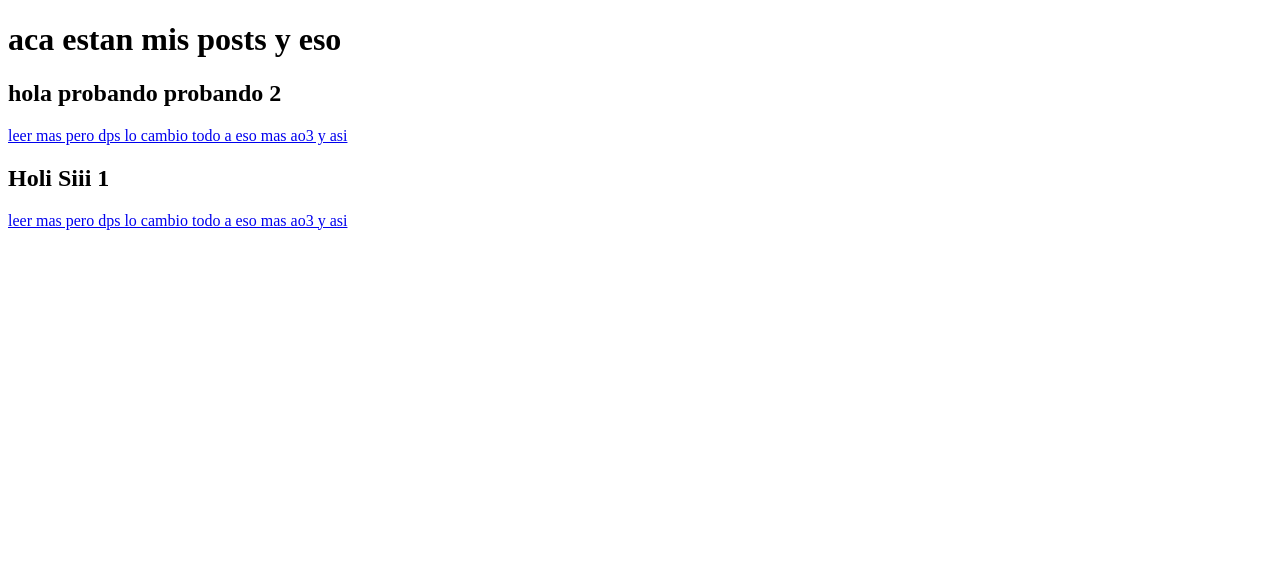
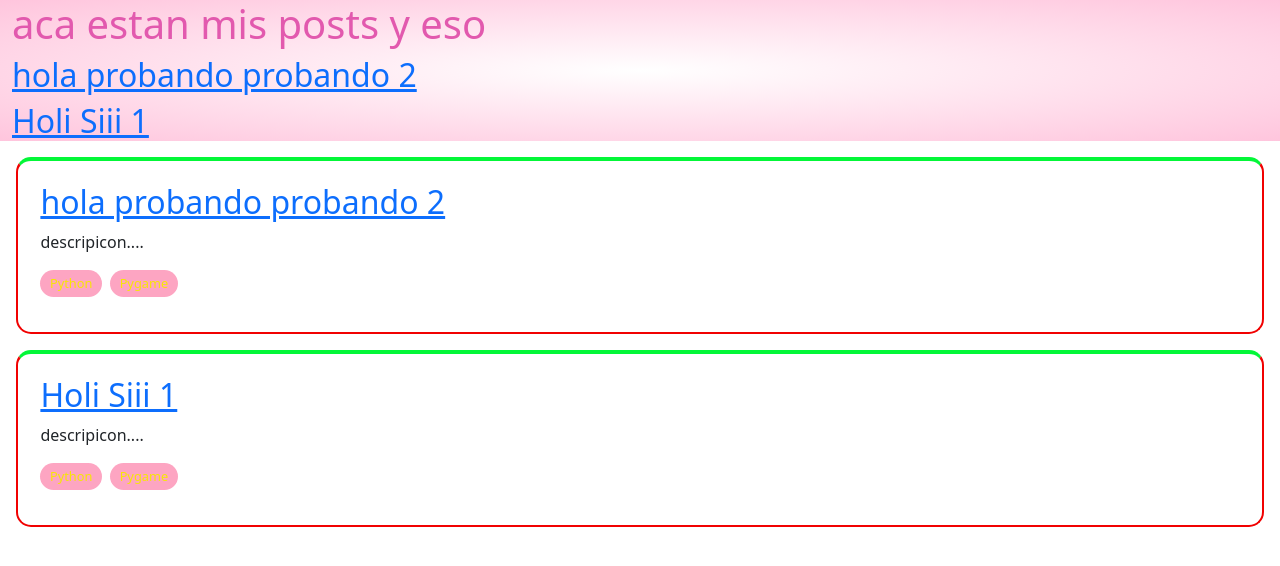
Before and after one commit to sbudani-cloud/web-personal-django, a Django app: page /blog/ in a window 1280 px wide. Shown: the top 566 px of the page. Run offline with Django 5.2, Linux system fonts and the light colour scheme; data comes from the database, SQL or seed files in the repository; both versions use the stored data as it was after the commit.

Commit message:
haciedno el styles....

```diff
--- /dev/null
+++ b/webpersonal/blog/static/stylesitos.css
@@ -0,0 +1,44 @@
+:root {
+    --bg-gradient-center: #ffffff;
+    --bg-gradient-border: #ffc5dd;
+
+    --color-titulo: #e259ae;
+
+    --color-tags: #fda5c2;
+}
+
+.gradiente {
+    background: radial-gradient(var(--bg-gradient-center), var(--bg-gradient-border));
+}
+
+h1 {
+    color: var(--color-titulo);
+}
+
+.proyecto-card {
+    border: 2px solid #f10101;
+    border-top: 4px solid #03f738;
+    border-radius: 15px;
+    overflow: hidden;
+    transition: transform 0.2s ease, box-shadow 0.2s ease;
+    margin: 1rem;
+}
+
+.proyecto-body { padding: 1.4rem; }
+
+.tecnologias {
+    list-style: none;
+    display: flex;
+    flex-wrap: wrap;
+    gap: 0.5rem;
+    padding: 0;
+    margin: 0.8rem 0;
+}
+
+.tecnologias li {
+    font-size: 0.8rem;
+    background-color: var(--color-tags);
+    color: #f7e605;
+    padding: 0.25rem 0.6rem;
+    border-radius: 999px;
+}
--- a/webpersonal/blog/templates/blog/details.html
+++ b/webpersonal/blog/templates/blog/details.html
@@ -6,8 +6,11 @@
     <span>{{post.created_at}}</span>
 
     <div>
-        {{post.content}}
+        <br> <!-- dps cambio pq esta mal poner un br asi noma -->
+        {{post.content|linebreaks}}
     </div>
+
+    <hr>
 
     <div>
         <form method='post' action='.'>
--- a/webpersonal/blog/templates/blog/index.html
+++ b/webpersonal/blog/templates/blog/index.html
@@ -1,14 +1,38 @@
+
+{% load static %}
 <!DOCTYPE html>
 <html lang = "es">
     <head>
+        <link href="https://cdn.jsdelivr.net/npm/bootstrap@5.3.8/dist/css/bootstrap.min.css" rel="stylesheet" integrity="sha384-sRIl4kxILFvY47J16cr9ZwB07vP4J8+LH7qKQnuqkuIAvNWLzeN8tE5YBujZqJLB" crossorigin="anonymous">
+        <link rel="stylesheet" href="https://cdnjs.cloudflare.com/ajax/libs/font-awesome/6.5.2/css/all.min.css">
+
         <meta charset="utf-8">
         <title>Lulii</title>
         <link rel="icon" type="image/png" href="">
+        <link rel="stylesheet" href="{% static 'stylesitos.css' %}">
     </head>
     <body>
-        <h1>aca estan mis posts y eso</h1>
-        {% for post in posts %}
-            <h2>{{post.title}}</h2>
-            <a href="{% url 'detail' post.slug %}">leer mas pero dps lo cambio todo a eso mas ao3 y asi</a>
-        {% endfor %}
+        <div class='container-fluid gradiente'>
+            <h1>aca estan mis posts y eso</h1>
+            {% for post in posts %}
+                <h2><a href="{% url 'detail' post.slug %}">{{post.title}}</a></h2>
+
+            {% endfor %}
+        </div>
     </body>
+
+
+{% for post in posts %}
+    <article class="proyecto-card">
+        <div class="proyecto-body">
+        <h2><a href="{% url 'detail' post.slug %}">{{post.title}}</a></h2>
+        <p>
+            descripicon....
+        </p>
+        <ul class="tecnologias">
+            <li>Python</li>
+            <li>Pygame</li>
+        </ul>
+        </div>
+    </article>
+{% endfor %}
```
Also changed, not shown: webpersonal/db.sqlite3.
